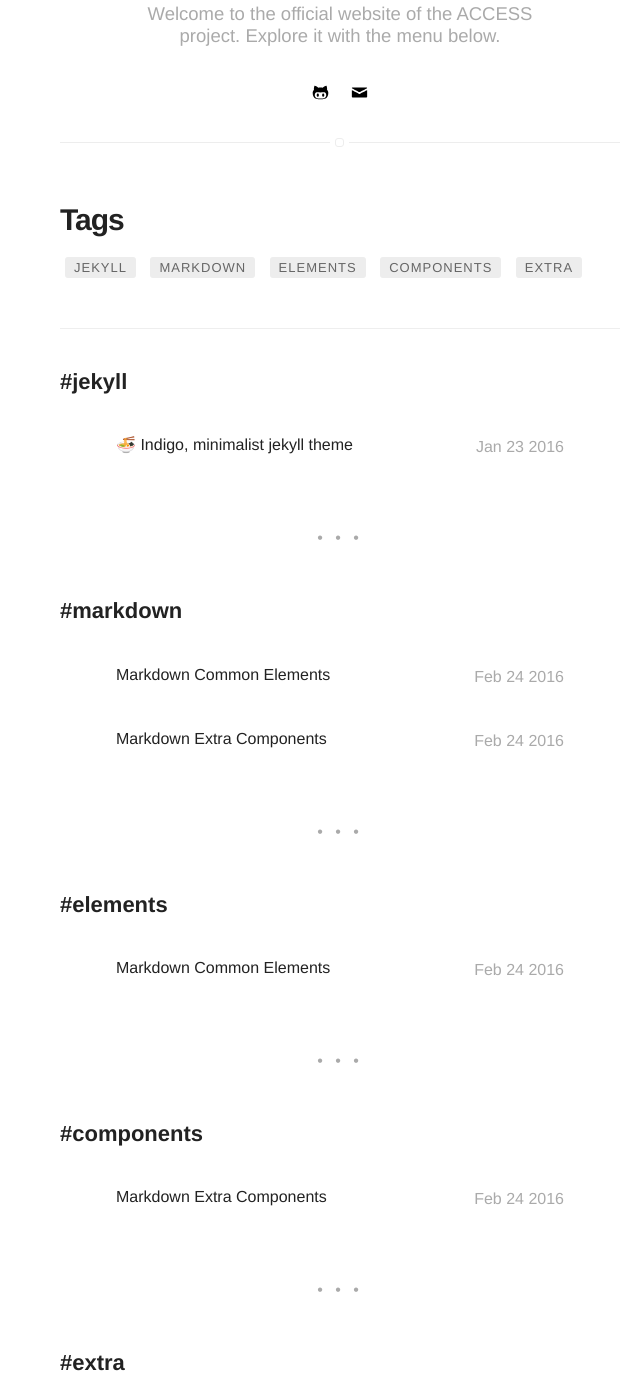
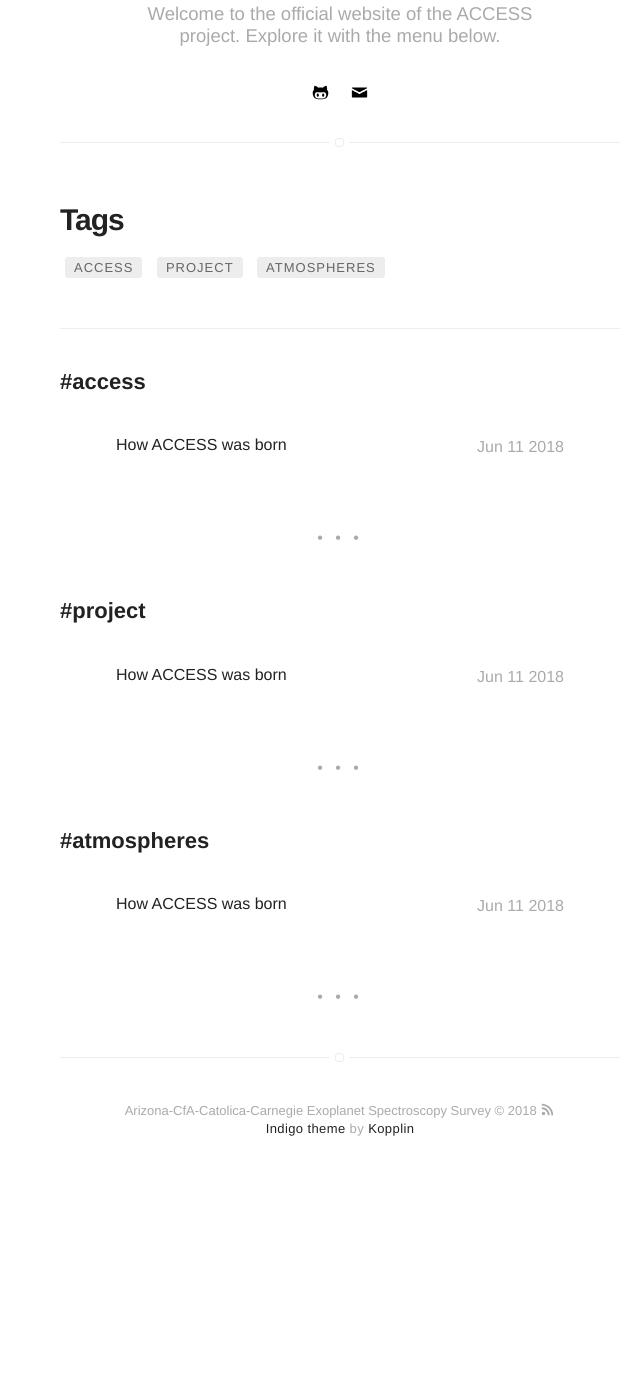
Before and after one commit to project-access/project-access.github.io, a Jekyll site: the page built from tags.html, in a window 1280 px wide and 1400 px high, scrolled down 267 px. Shown: the whole window, without its empty margins (300-940 px from the left). Built offline with Jekyll 4.4.1, drawn with Linux system fonts in a browser that asks for light colours; emoji names are drawn with the system emoji font; after the commit the page ends 1467 px from its top, so only the background shows below that; some of the changed text lies outside the part shown.

Commit message:
New posts

```diff
--- a/_posts/2015-02-24-markdown-extra-components.markdown
+++ /dev/null
@@ -1,197 +0,0 @@
----
-title: "Markdown Extra Components"
-layout: post
-date: 2016-02-24 22:48
-image: /assets/images/markdown.jpg
-headerImage: false
-tag:
-- markdown
-- components
-- extra
-category: blog
-author: jamesfoster
-description: Markdown summary with different options
-# jemoji: '<img class="emoji" title=":ramen:" alt=":ramen:" src="https://assets.github.com/images/icons/emoji/unicode/1f35c.png" height="20" width="20" align="absmiddle">'
----
-
-## Summary:
-
-You can pick as item to see how to apply in markdown.
-
-#### Especial Elements
-- [Evidence](#evidence)
-- [Side-by-Side](#side-by-side)
-- [Star](#star)
-- [Especial Breaker](#especial-breaker)
-- [Spoiler](#spoiler)
-
-#### External Elements
-- [Gist](#gist)
-- [Codepen](#codepen)
-- [Slideshare](#slideshare)
-- [Videos](#videos)
-
----
-
-## Evidence
-
-You can try the evidence!
-
-<span class="evidence">Paragraphs can be written like so. A paragraph is the basic block of Markdown. A paragraph is what text will turn into when there is no reason it should become anything else.</span>
-
-{% highlight html %}
-<span class="evidence">Paragraphs can be written like so. A paragraph is the basic block of Markdown. A paragraph is what text will turn into when there is no reason it should become anything else.</span>
-{% endhighlight %}
-
----
-
-## Side-by-side
-
-Like the [Medium](https://medium.com/) component.
-
-**Image** on the left and **Text** on the right:
-
-{% highlight html %}
-<div class="side-by-side">
-    <div class="toleft">
-        <img class="image" src="{{ site.url }}/{{ site.picture }}" alt="Alt Text">
-        <figcaption class="caption">Photo by John Doe</figcaption>
-    </div>
-
-    <div class="toright">
-        <p>Lorem ipsum dolor sit amet, consectetur adipisicing elit, sed do eiusmod tempor incididunt ut labore et dolore magna aliqua. Ut enim ad minim veniam, quis nostrud exercitation ullamco laboris nisi ut aliquip ex ea commodo consequat. Duis aute irure dolor in reprehenderit in voluptate velit esse cillum dolore eu fugiat nulla pariatur. Excepteur sint occaecat cupidatat non proident, sunt in culpa qui officia deserunt mollit anim id est laborum.</p>
-    </div>
-</div>
-{% endhighlight %}
-
-<div class="side-by-side">
-    <div class="toleft">
-        <img class="image" src="{{ site.url }}/{{ site.picture }}" alt="Alt Text">
-        <figcaption class="caption">Photo by John Doe</figcaption>
-    </div>
-
-    <div class="toright">
-        <p>Lorem ipsum dolor sit amet, consectetur adipisicing elit, sed do eiusmod tempor incididunt ut labore et dolore magna aliqua. Ut enim ad minim veniam, quis nostrud exercitation ullamco laboris nisi ut aliquip ex ea commodo consequat. Duis aute irure dolor in reprehenderit in voluptate velit esse cillum dolore eu fugiat nulla pariatur. Excepteur sint occaecat cupidatat non proident, sunt in culpa qui officia deserunt mollit anim id est laborum.</p>
-    </div>
-</div>
-
-**Text** on the left and **Image** on the right:
-
-{% highlight html %}
-<div class="side-by-side">
-    <div class="toleft">
-        <p>Lorem ipsum dolor sit amet, consectetur adipisicing elit, sed do eiusmod tempor incididunt ut labore et dolore magna aliqua. Ut enim ad minim veniam, quis nostrud exercitation ullamco laboris nisi ut aliquip ex ea commodo consequat. Duis aute irure dolor in reprehenderit in voluptate velit esse cillum dolore eu fugiat nulla pariatur. Excepteur sint occaecat cupidatat non proident, sunt in culpa qui officia deserunt mollit anim id est laborum.</p>
-    </div>
-
-    <div class="toright">
-        <img class="image" src="{{ site.url }}/{{ site.picture }}" alt="Alt Text">
-        <figcaption class="caption">Photo by John Doe</figcaption>
-    </div>
-</div>
-{% endhighlight %}
-
-<div class="side-by-side">
-    <div class="toleft">
-        <p>Lorem ipsum dolor sit amet, consectetur adipisicing elit, sed do eiusmod tempor incididunt ut labore et dolore magna aliqua. Ut enim ad minim veniam, quis nostrud exercitation ullamco laboris nisi ut aliquip ex ea commodo consequat. Duis aute irure dolor in reprehenderit in voluptate velit esse cillum dolore eu fugiat nulla pariatur. Excepteur sint occaecat cupidatat non proident, sunt in culpa qui officia deserunt mollit anim id est laborum.</p>
-    </div>
-
-    <div class="toright">
-        <img class="image" src="{{ site.url }}/{{ site.picture }}" alt="Alt Text">
-        <figcaption class="caption">Photo by John Doe</figcaption>
-    </div>
-</div>
-
----
-
-## Star
-
-You can give evidence to a post. Just add the tag to the markdown file.
-
-{% highlight raw %}
-star: true
-{% endhighlight %}
-
----
-
-## Especial Breaker
-
-You can add a especial *hr* to your text.
-
-{% highlight html %}
-<div class="breaker"></div>
-{% endhighlight %}
-
-<div class="breaker"></div>
-
----
-
-## Spoiler
-
-You can add an especial hidden content that appears on hover.
-
-{% highlight html %}
-<div class="spoiler"><p>your content</p></div>
-{% endhighlight %}
-
-<div class="spoiler"><p>Lorem ipsum dolor sit amet, consectetur adipisicing elit, sed do eiusmod tempor incididunt ut labore et dolore magna aliqua. Ut enim ad minim veniam, quis nostrud exercitation ullamco laboris nisi ut aliquip ex ea commodo consequat. Duis aute irure dolor in reprehenderit in voluptate velit esse cillum dolore eu fugiat nulla pariatur. Excepteur sint occaecat cupidatat non proident, sunt in culpa qui officia deserunt mollit anim id est laborum.</p></div>
-
----
-
-## Gist
-
-You can add Gists from github.
-
-{% highlight raw %}
-{ % gist sergiokopplin/91ff4220480727b47224245ee2e9c291 % }
-{% endhighlight %}
-
-{% gist sergiokopplin/91ff4220480727b47224245ee2e9c291 %}
-
----
-
-## Codepen
-
-You can add Pens from Codepen.
-
-{% highlight html %}
-<p data-height="268" data-theme-id="0" data-slug-hash="gfdDu" data-default-tab="result" data-user="chriscoyier" class='codepen'>
-    See the Pen <a href='http://codepen.io/chriscoyier/pen/gfdDu/'>Crappy Recreation of the Book Cover of *The Flame Alphabet*</a> by Chris Coyier (<a href='http://codepen.io/chriscoyier'>@chriscoyier</a>) on <a href='http://codepen.io'>CodePen</a>.
-</p>
-<script async src="//assets.codepen.io/assets/embed/ei.js"></script>
-{% endhighlight %}
-
-<p data-height="268" data-theme-id="0" data-slug-hash="gfdDu" data-default-tab="result" data-user="chriscoyier" class='codepen'>See the Pen <a href='http://codepen.io/chriscoyier/pen/gfdDu/'>Crappy Recreation of the Book Cover of *The Flame Alphabet*</a> by Chris Coyier (<a href='http://codepen.io/chriscoyier'>@chriscoyier</a>) on <a href='http://codepen.io'>CodePen</a>.</p>
-<script async src="//assets.codepen.io/assets/embed/ei.js"></script>
-
----
-
-## Slideshare
-
-Add your presentations here!
-
-{% highlight html %}
-<iframe src="//www.slideshare.net/slideshow/embed_code/key/hqDhSJoWkrHe7l" width="560" height="310" frameborder="0" marginwidth="0" marginheight="0" scrolling="no" style="border:1px solid #CCC; border-width:1px; margin-bottom:5px; max-width: 100%;" allowfullscreen> </iframe>
-{% endhighlight %}
-
-<iframe src="//www.slideshare.net/slideshow/embed_code/key/hqDhSJoWkrHe7l" width="560" height="310" frameborder="0" marginwidth="0" marginheight="0" scrolling="no" style="border:1px solid #CCC; border-width:1px; margin-bottom:5px; max-width: 100%;" allowfullscreen> </iframe>
-
----
-
-## Videos
-
-Do you want some videos? Youtube, Vimeo or Vevo? Copy the embed code and paste on your post!
-
-**Example**
-
-{% highlight html %}
-<iframe width="560" height="310" src="https://www.youtube.com/embed/r7XhWUDj-Ts" frameborder="0" allowfullscreen></iframe>
-{% endhighlight %}
-
-<iframe width="560" height="310" src="https://www.youtube.com/embed/r7XhWUDj-Ts" frameborder="0" allowfullscreen></iframe>
-
-[1]: http://daringfireball.net/projects/markdown/
-[2]: http://www.fileformat.info/info/unicode/char/2163/index.htm
-[3]: http://www.markitdown.net/
-[4]: http://daringfireball.net/projects/markdown/basics
-[5]: http://daringfireball.net/projects/markdown/syntax
-[6]: http://kune.fr/wp-content/uploads/2013/10/ghost-blog.jpg
--- a/_posts/2016-01-23-indigo-jekyll-theme.markdown
+++ /dev/null
@@ -1,35 +0,0 @@
----
-title: ":ramen: Indigo, minimalist jekyll theme"
-layout: post
-date: 2016-01-23 22:10
-tag: jekyll
-image: https://koppl.in/indigo/assets/images/jekyll-logo-light-solid.png
-headerImage: true
-projects: true
-hidden: true # don't count this post in blog pagination
-description: "This is a simple and minimalist template for Jekyll for those who likes to eat noodles."
-category: project
-author: johndoe
-externalLink: false
----
-
-![Screenshot](https://raw.githubusercontent.com/sergiokopplin/indigo/gh-pages/assets/screen-shot.png)
-
-Example of project - Indigo Minimalist Jekyll Template - [Demo](http://sergiokopplin.github.io/indigo/). This is a simple and minimalist template for Jekyll for those who likes to eat noodles.
-
----
-
-What has inside?
-
-- Gulp
-- BrowserSync
-- Stylus
-- SVG
-- Travis
-- No JS
-- [98/100](https://developers.google.com/speed/pagespeed/insights/?url=http%3A%2F%2Fsergiokopplin.github.io%2Findigo%2F)
-
----
-
-[Check it out](http://sergiokopplin.github.io/indigo/) here.
-If you need some help, just [tell me](http://github.com/sergiokopplin/indigo/issues).
--- a/_posts/2016-02-24-markdown-common-elements.markdown
+++ b/_posts/2018-06-11-how-access-was-born.markdown
@@ -1,16 +1,17 @@
 ---
-title: "Markdown Common Elements"
+title: "How ACCESS was born"
 layout: post
-date: 2016-02-24 22:44
+date: 2018-06-11 12:11
 image: /assets/images/markdown.jpg
 headerImage: false
 tag:
-- markdown
-- elements
+- access
+- project
+- atmospheres
 star: true
 category: blog
-author: johndoe
-description: Markdown summary with different options
+author: nestorespinoza
+description: How ACCESS was born to be what it is now
 ---
 
 ## Summary:
```
